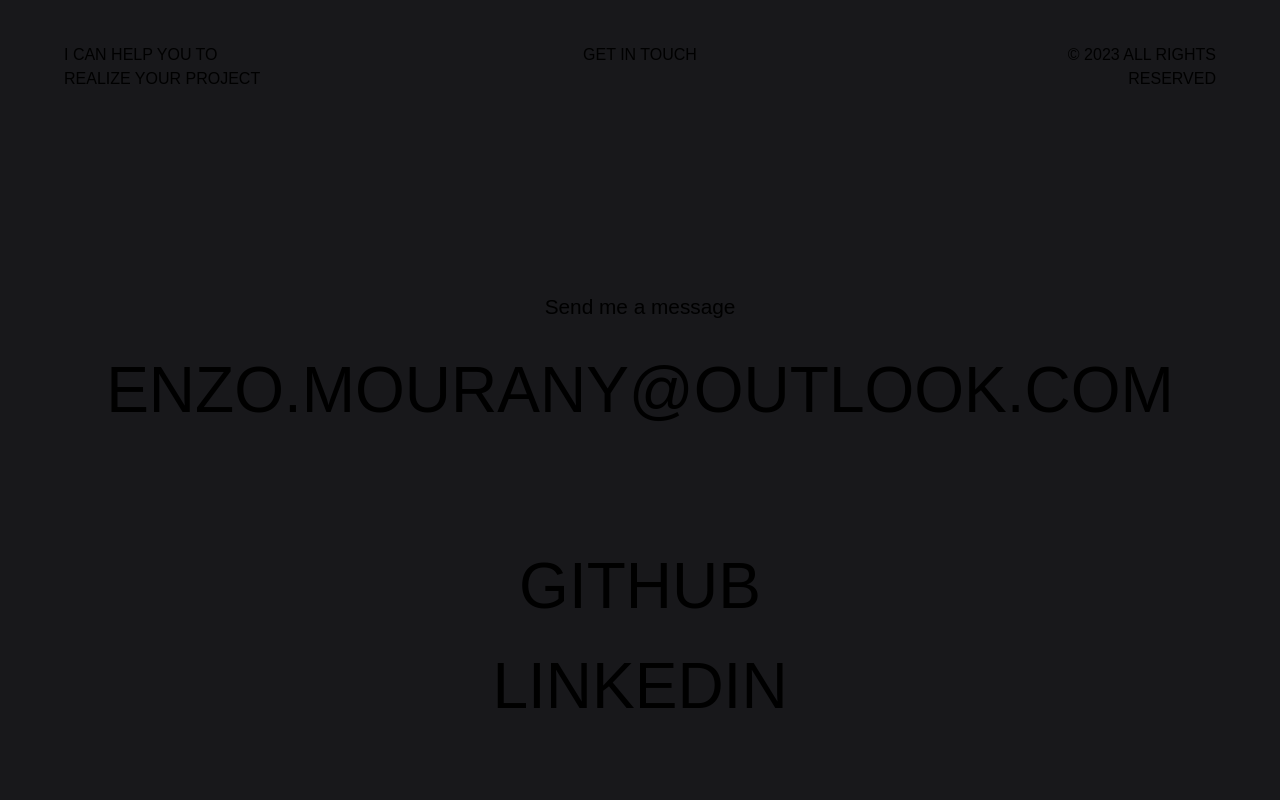
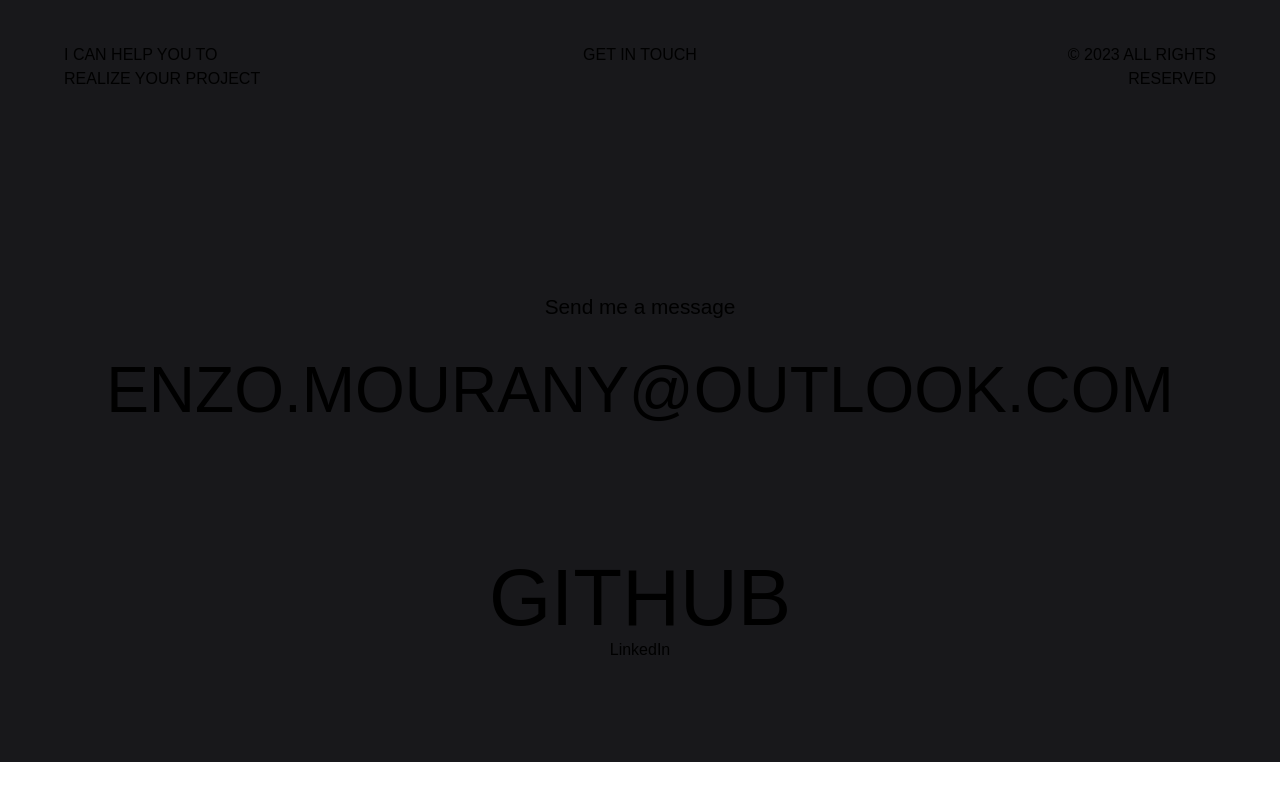
Before and after one commit to enzo-mourany/portfolio-v2, a Next.js app: page / in a window 1280 px wide. Shown: the part 2767-3567 px from the top of the page. After the commit the page ends 3529 px from the top, so only its background shows below. Built offline with nearby package versions, Linux system fonts and the light colour scheme.

Commit message:
fix: animation position bug

```diff
--- a/components/Contact.tsx
+++ b/components/Contact.tsx
@@ -14,7 +14,7 @@ const Contact: React.FC = () => {
   };
 
   const hiddenTextVariants = {
-    hover: { y: -130, opacity: 1, transition: { duration: 0.2 } },
+    hover: { y: -135, opacity: 1, transition: { duration: 0.2 } },
     normal: { y: -50, opacity: 0, transition: { duration: 0.2 } }
   };
 
@@ -42,17 +42,17 @@ const Contact: React.FC = () => {
           rel='noreferrer'
           onMouseEnter={() => setHover(true)}
           onMouseLeave={() => setHover(false)}
-          style={{ display: 'flex', flexDirection: 'column', height: '100px', width: 'fit-content', overflow: 'hidden'}}
+          className={styles.links__link}
         >
           <motion.span
-            style={{ position: 'relative' }}
+            className={styles.links__link__text}
             variants={visibleTextVariants}
             animate={hover ? 'hover' : 'normal'}
           >
             GitHub
           </motion.span>
           <motion.span
-            style={{ position: 'relative' }}
+            className={styles.links__link__text__hover}
             variants={hiddenTextVariants}
             animate={hover ? 'hover' : 'normal'}
           >
--- a/styles/Contact.module.scss
+++ b/styles/Contact.module.scss
@@ -1,3 +1,5 @@
+@import url('https://fonts.googleapis.com/css2?family=Source+Serif+4:opsz,wght@8..60,200;8..60,300;8..60,400;8..60,500;8..60,600;8..60,700&display=swap');
+
 .contact {
     display: flex;
     flex-direction: column;
@@ -42,9 +44,24 @@
         align-items: center;
         justify-content: space-between;
         width: 300px;
-        a {
+        .links__link {
+            display: flex;
+            flex-direction: column;
+            height: 100px;
+            width: fit-content;
+            overflow: hidden;
             text-transform: uppercase;
-            font-size: 5vw;
+            font-size: 5rem;
+            cursor: pointer;
+            text-align: center;
+        }
+        .links__link__text {
+            position: relative;
+        }
+        .links__link__text__hover {
+            position: relative;
+            font-family: 'Source Serif 4', serif;
+            font-size: 5.5rem;
         }
     }
 }
```
